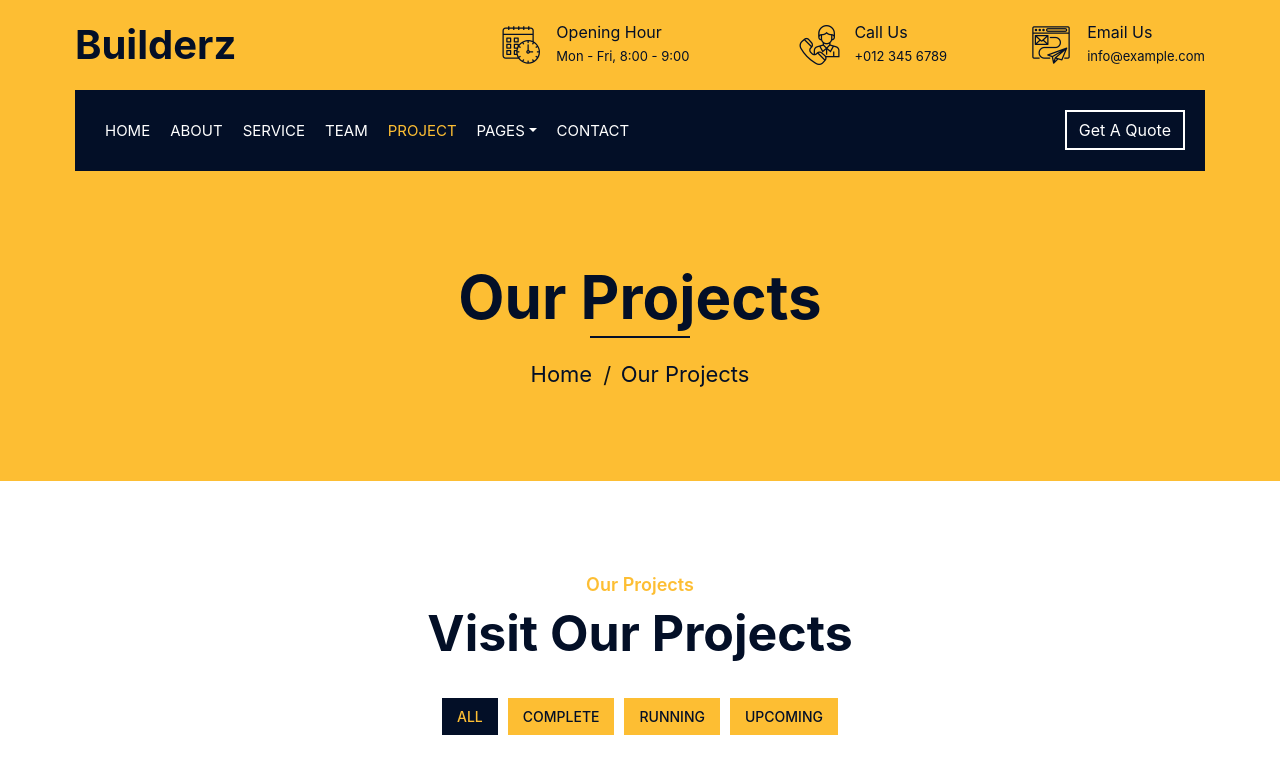
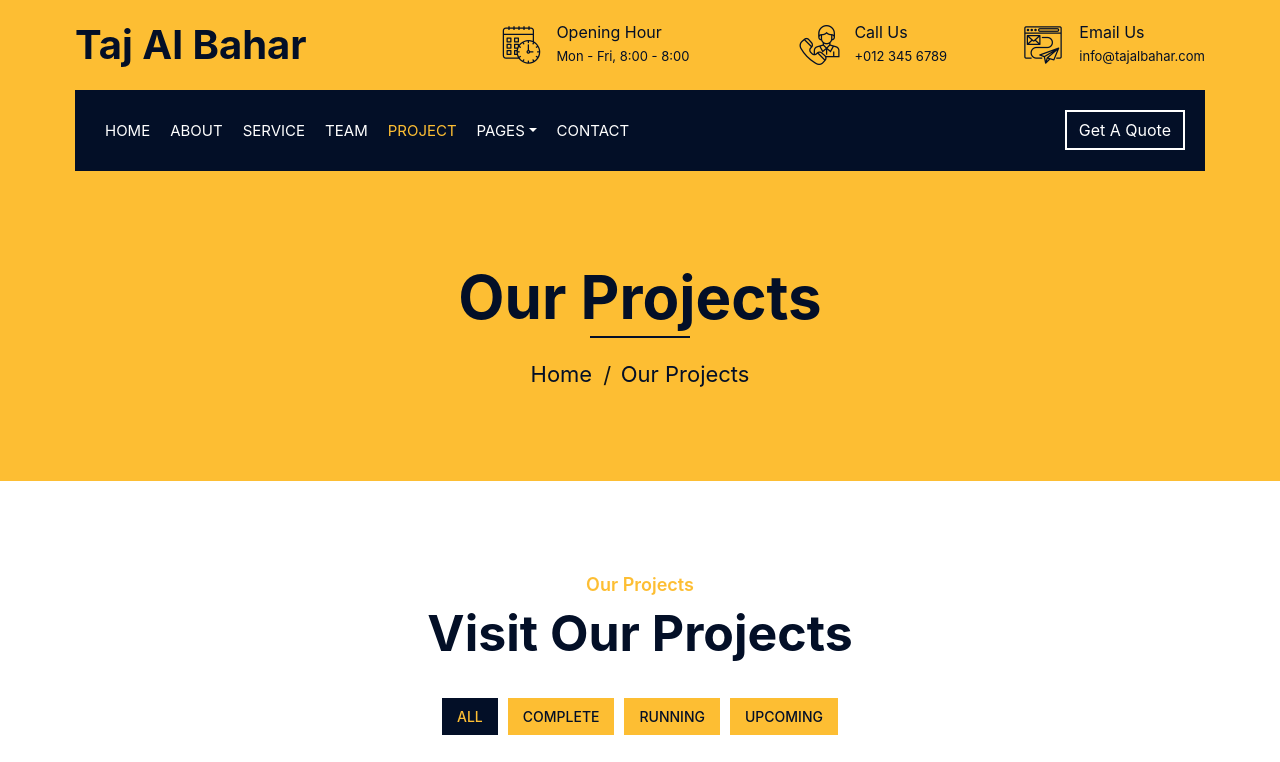
Before and after one commit to shiraj-m/tajalbahar.com, a plain HTML site: page portfolio.html in a window 1280 px wide. Shown: the top 762 px of the page. Drawn offline with nearby package versions, Linux system fonts and the light colour scheme.

Commit message:
Update portfolio.html

```diff
--- a/portfolio.html
+++ b/portfolio.html
@@ -2,13 +2,14 @@
 <html lang="en">
     <head>
         <meta charset="utf-8">
-        <title>Builderz - Construction Company Website Template</title>
+        <title>Taj Al Bahar (TAB) - Dubai based supplier of building materials to
+      the Middle East Region</title>
         <meta content="width=device-width, initial-scale=1.0" name="viewport">
-        <meta content="Construction Company Website Template" name="keywords">
-        <meta content="Construction Company Website Template" name="description">
+        <meta content="Taj, Al Bahar, General, Trading, Dubai, Building, Materials, Supplier, Plywood, Sanitary ware, Safety Equipments" name="keywords">
+        <meta content="A Reliable and Trusted Supplier of Building Materials in Dubai" name="description">
 
         <!-- Favicon -->
-        <link href="img/favicon.ico" rel="icon">
+        <link href="img/favicon.png" rel="icon">
 
         <!-- Google Font -->
         <link href="https://fonts.googleapis.com/css2?family=Poppins:wght@100;200;300;400;500;600;700;800;900&display=swap" rel="stylesheet">
@@ -36,8 +37,8 @@
                         <div class="col-lg-4 col-md-12">
                             <div class="logo">
                                 <a href="index.html">
-                                    <h1>Builderz</h1>
-                                    <!-- <img src="img/logo.jpg" alt="Logo"> -->
+                                    <h1>Taj Al Bahar</h1>
+                                    <!-- <img src="img/logo.png" alt="Logo"> -->
                                 </a>
                             </div>
                         </div>
@@ -50,7 +51,7 @@
                                         </div>
                                         <div class="top-bar-text">
                                             <h3>Opening Hour</h3>
-                                            <p>Mon - Fri, 8:00 - 9:00</p>
+                                            <p>Mon - Fri, 8:00 - 8:00</p>
                                         </div>
                                     </div>
                                 </div>
@@ -72,7 +73,7 @@
                                         </div>
                                         <div class="top-bar-text">
                                             <h3>Email Us</h3>
-                                            <p>info@example.com</p>
+                                            <p>info@tajalbahar.com</p>
                                         </div>
                                     </div>
                                 </div>
```
